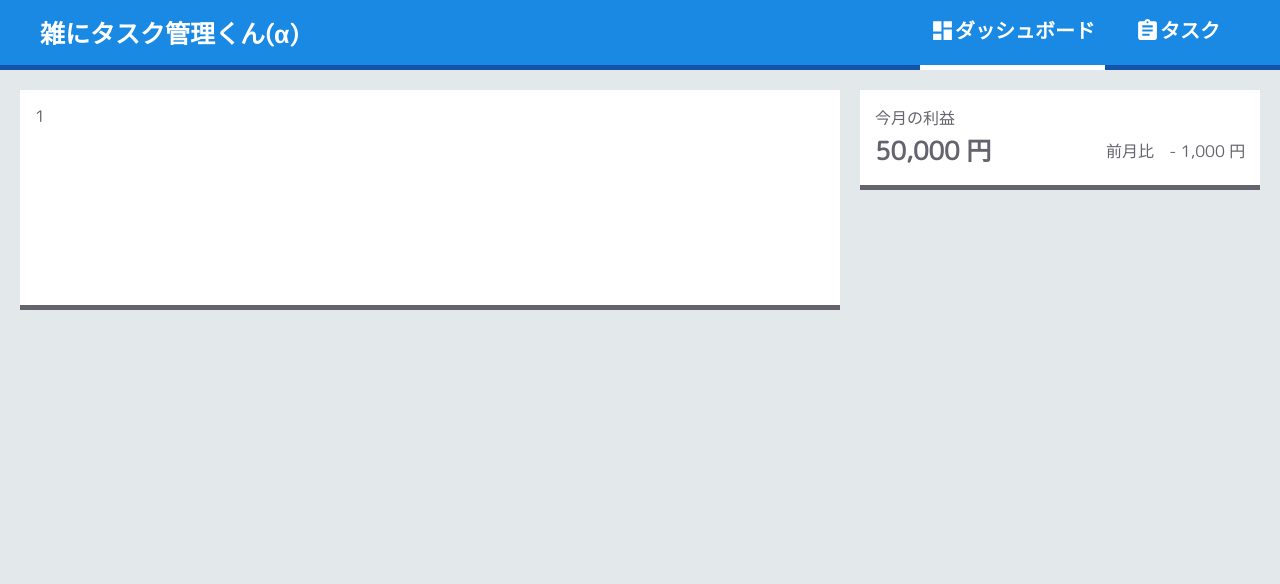
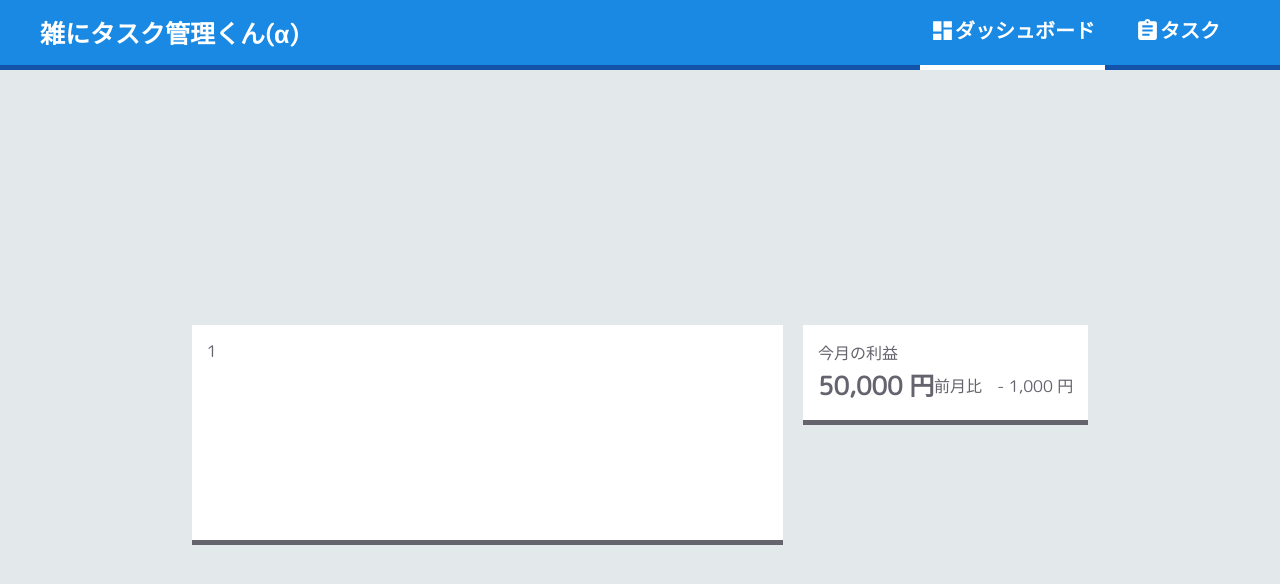
Before and after one commit to TaikiHoshika/taskboard, a React (Create React App) app: page / in a window 1280 px wide. Shown: the top 584 px of the page. Built offline with nearby package versions, Linux system fonts and the light colour scheme.

Commit message:
[modify] メインコンテンツの最大横幅を設定

```diff
--- a/src/App.module.scss
+++ b/src/App.module.scss
@@ -4,7 +4,6 @@
 
     display: flex;
     flex-direction: column;
-    justify-content: center;
     box-sizing: border-box;
 }
 
@@ -13,4 +12,8 @@
 
     box-sizing: border-box;
     overflow-y: scroll;
+
+    display: flex;
+    align-items: center;
+    justify-content: center;
 }
--- a/src/components/header/Header.module.scss
+++ b/src/components/header/Header.module.scss
@@ -39,11 +39,13 @@
             margin-left: 10px;
             margin-right: 10px;
 
-            transition: 0.2s;
+            transition: border 0.2s;
 
             &:hover {
                 background-color: var(--color-primary-hover);
+                border-bottom: solid 5px;
                 border-bottom-color: red;
+
             }
 
             &.active {
--- a/src/pages/task/Task.module.scss
+++ b/src/pages/task/Task.module.scss
@@ -1,5 +1,6 @@
 .container {
     width: 100%;
+    max-width: 1200px;
     height: 100%;
     padding: 20px;
     box-sizing: border-box;
@@ -48,9 +49,5 @@
         align-items: center;
         justify-content: center;
         gap: 4px;
-
-        > span {
-            font-weight: bold;
-        }
     }
 }
```
